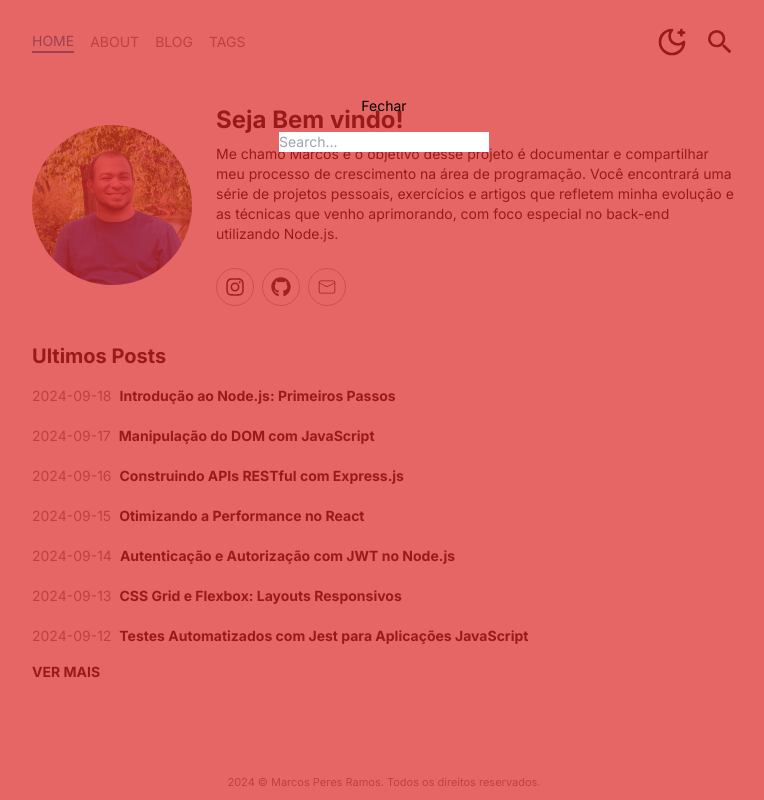
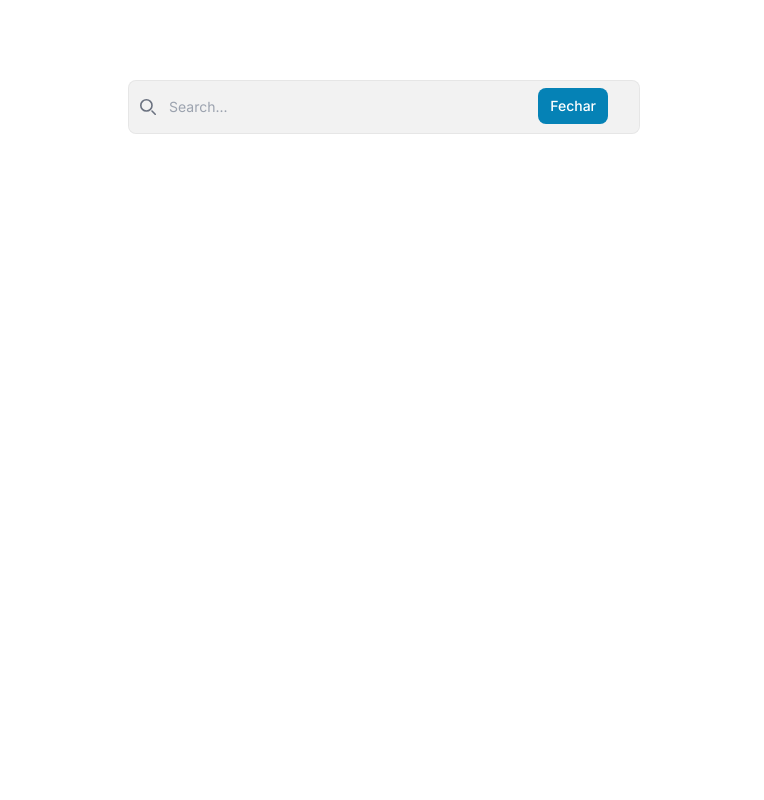
Before and after one commit to PRMarcos/dev-portfolio, a Next.js app: page / in a window 1280 px wide. Both pictures are taken after a click on the button 976 px from the left and 42 px from the top of the page. Shown: the whole page, without its empty margins (256-1020 px from the left). Built offline with nearby package versions, Linux system fonts and the light colour scheme.

Commit message:
search component style has changed

```diff
--- a/components/Header.tsx
+++ b/components/Header.tsx
@@ -36,10 +36,9 @@ export default function Header({ className }: { className?: string}) {
         </div>
           <div className="flex gap-4 items-center">
 
-          <div className={openSearch?" flex flex-col items-center justify-start pt-20 fixed bg-red-600/70 z-10 right-0 left-0 top-0 bottom-0 select-none":"hidden"} >
+          <div className={openSearch?" flex flex-col items-center justify-start pt-20 fixed bg-background z-10 right-0 left-0 top-0 bottom-0 select-none":"hidden"} >
 
-          <button className="py-4" onClick={() => setOpenSearch(false)}>Fechar</button>
-           <Search/>
+           <Search action={() => setOpenSearch(false)}/>
 
           </div>
 
--- a/components/Search.tsx
+++ b/components/Search.tsx
@@ -1,9 +1,9 @@
-import React, { useState, useEffect } from "react";
+import React, { useState, useEffect, MouseEventHandler } from "react";
 import Link from "next/link";
 
 interface PagefindResult {
   id: string;
-  data: () => Promise<{ meta: { title: string }; excerpt: string; url: string }>;
+  data: () => Promise<{ meta: { title: string }; excerpt: string; raw_url: string }>;
 }
 
 declare global {
@@ -14,7 +14,7 @@ declare global {
   }
 }
 
-export default function SearchPage() {
+export default function SearchPage({action}:{action:MouseEventHandler}) {
   const [query, setQuery] = useState("");
   const [results, setResults] = useState<PagefindResult[]>([]);
 
@@ -39,22 +39,28 @@ export default function SearchPage() {
   async function handleSearch() {
     if (window.pagefind) {
       const search = await window.pagefind.search(query);
+      console.log("search:", search)
       setResults(search.results);
     }
   }
 
   return (
-    <div>
-      <input
-        type="text"
-        placeholder="Search..."
-        value={query}
-        onChange={(e) => setQuery(e.target.value)}
-        onInput={handleSearch}
-      />
-      <div id="results">
+
+    <div className="flex flex-col items-center justify-start w-full max-w-3xl px-5">
+
+        <div className="relative w-full max-w-lg">
+          <div className="absolute inset-y-0 start-0 flex items-center ps-3 pointer-events-none">
+            <svg className="w-4 h-4 text-gray-500 dark:text-gray-400" aria-hidden="true" xmlns="http://www.w3.org/2000/svg" fill="none" viewBox="0 0 20 20">
+              <path stroke="currentColor" stroke-linecap="round" stroke-linejoin="round" stroke-width="2" d="m19 19-4-4m0-7A7 7 0 1 1 1 8a7 7 0 0 1 14 0Z" />
+            </svg>
+          </div>
+          <input value={query} onChange={(e) => setQuery(e.target.value)} onInput={handleSearch} type="text"  className="block w-full p-4 ps-10 text-sm text-copy  border border-copy/5 rounded-lg bg-copy/5  " placeholder="Search..." />
+          <button onClick={action} className="text-white absolute end-2.5 right-8 bottom-2.5 bg-primary hover:bg-primary/80 focus:outline-none font-medium rounded-lg text-sm px-3 py-2 ">Fechar</button>
+        </div>
+      <div  className="flex flex-col f px-5" id="results">
+
         {results.map((result) => (
-          <Result key={result.id} result={result} />
+          <Result action={action} key={result.id} result={result} />
         ))}
       </div>
     </div>
@@ -63,14 +69,16 @@ export default function SearchPage() {
 
 interface ResultProps {
   result: PagefindResult;
+  action:MouseEventHandler
 }
 
-function Result({ result }: ResultProps) {
-  const [data, setData] = useState<{ meta: { title: string }; excerpt: string; url: string } | null>(null);
+function Result({ result,action }: ResultProps) {
+  const [data, setData] = useState<{ meta: { title: string }; excerpt: string; raw_url: string } | null>(null);
 
   useEffect(() => {
     async function fetchData() {
       const fetchedData = await result.data();
+      console.log(fetchedData);
       setData(fetchedData);
     }
     fetchData();
@@ -79,9 +87,9 @@ function Result({ result }: ResultProps) {
   if (!data) return null;
 
   return (
-    <Link href={data.url}>
-      <h3>{data.meta.title}</h3>
-      <p>{data.excerpt}</p>
+    <Link onClick={action} className=" p-2 mt-4 mt hover:bg-primary/50" href={`/blog${data.raw_url.split(".")[0]}`}>
+      <h3 className="font-bold ">{data.meta.title}</h3>
+      <p className= "text-copy/50">Template de resumo do conteudo do link...</p>
     </Link>
 
   );
```
